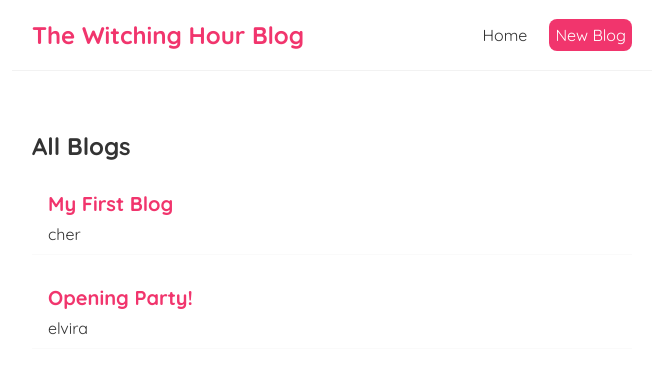
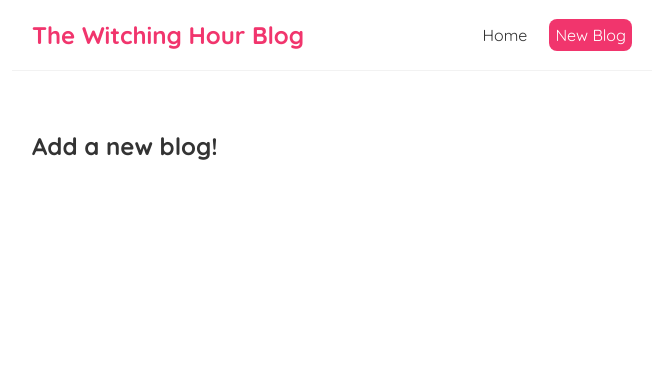
Before and after one commit to aracelivaldovinos/react-blog-practice, a React (Create React App) app: page /create in a window 1280 px wide. Shown: the top 374 px of the page, without its empty margins (308-971 px from the left). Built offline with nearby package versions, Linux system fonts and the light colour scheme; data requests are answered from the project's data file; the HTML template or start-up script is replaced by a standard one.

Commit message:
using router, switch, route to create a new route

```diff
--- a/src/App.js
+++ b/src/App.js
@@ -1,5 +1,6 @@
 import Navbar from './Navbar';
 import Home from './Home';
+import Create from './Create';
 import { BrowserRouter as Router, Route, Switch } from 'react-router-dom'
 
 function App() {
@@ -9,8 +10,11 @@
         <Navbar/>
         <div className="content">
           <Switch>
-            <Route path="/">
-              <Home/>
+            <Route exact path="/">
+              <Home />
+            </Route>
+            <Route path="/create">
+              <Create />
             </Route>
           </Switch>
         </div>
--- /dev/null
+++ b/src/Create.js
@@ -0,0 +1,9 @@
+const Create = () => {
+  return (
+    <div className="create">
+      <h2>Add a new blog!</h2>
+    </div>
+  );
+}
+
+export default Create;
```
